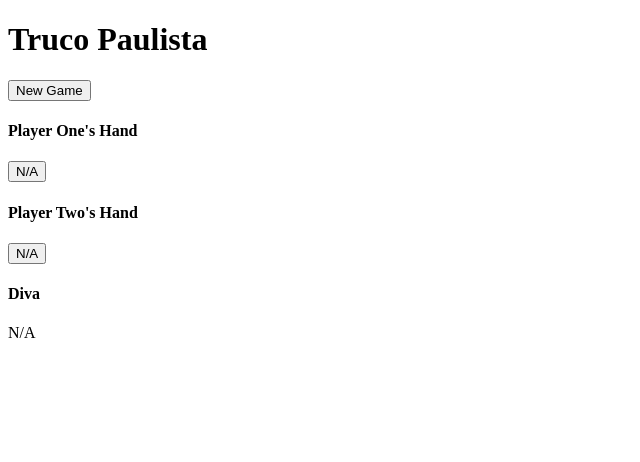
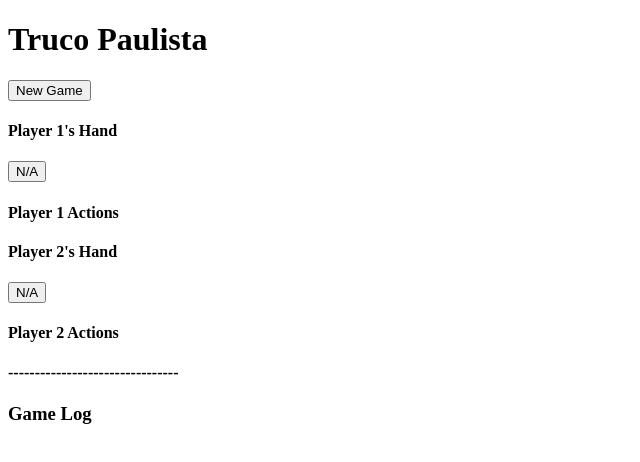
Before and after one commit to CyberRyder/truco, a React (Vite) app: page / in a window 1280 px wide. Shown: the top 462 px of the page, without its empty margins (0-640 px from the left). Built offline with nearby package versions, Linux system fonts and the light colour scheme.

Commit message:
added game log (#1)
Co-authored-by: RyderMorton <ryder_spyder@mac.mynetworksettings.com>

```diff
--- a/src/App.jsx
+++ b/src/App.jsx
@@ -1,41 +1,107 @@
-import { useState } from 'react'
+import { useState, useEffect } from 'react'
 import './App.css'
 
 export default function App() {
   const [isGameStarted, setIsGameStarted] = useState(false)
   const [playerOneHand, setPlayerOneHand] = useState([])
   const [playerTwoHand, setPlayerTwoHand] = useState([])
-  const [divaCard, setDivaCard] = useState(null)
-  const [manilhas, setManilhas] = useState([])
+  const [gameLog, setGameLog] = useState([])
+  const [playerOnePlayStack, setPlayerOnePlayStack] = useState([])
+  const [playerTwoPlayStack, setPlayerTwoPlayStack] = useState([])
+  const [round, setRound] = useState(1)
+  const [deck, setDeck] = useState(JSON.parse(JSON.stringify(startingDeck)))
+
+  function addToGameLog(message) {
+    setGameLog(prevLog => [...prevLog, message])
+  }
 
   function handleNewGame() {
     // Reset deck
-    const deck = JSON.parse(JSON.stringify(startingDeck))
-    deck.forEach(card => card.drawn = false)
+    const newDeck = JSON.parse(JSON.stringify(startingDeck))
+    newDeck.forEach(card => card.drawn = false)
+    setDeck(newDeck)
 
-    // Generate new hands
-    setPlayerOneHand(drawCards(deck, 3))
-    setPlayerTwoHand(drawCards(deck, 3))
-    const newDivaCard = drawCards(deck, 1)[0]
-    setDivaCard(newDivaCard)
+    // Reset game log and play stacks
+    setGameLog([])
+    setPlayerOnePlayStack([])
+    setPlayerTwoPlayStack([])
+
+    // Generate new hands and diva card
+    const playerOneHand = drawCards(newDeck, 3)
+    const playerTwoHand = drawCards(newDeck, 3)
+    const divaCard = drawCards(newDeck, 1)[0]
+    setPlayerOneHand(playerOneHand)
+    setPlayerTwoHand(playerTwoHand)
+
+    // Set player property for each card
+    playerOneHand.forEach(card => {
+      card.player = 1
+    })
+    playerTwoHand.forEach(card => {
+      card.player = 2
+    })
 
     // Calculate manilhas based on the diva card
-    const manilhasCards = deck.filter(card => {
-      return Math.ceil(card.id / 4) - 1 === ((Math.ceil(newDivaCard.id / 4)) % 10)
+    const manilhas = newDeck.filter(card => {
+      return Math.ceil(card.id / 4) - 1 === ((Math.ceil(divaCard.id / 4)) % 10)
     })
 
     // Add 100 to manilhas ids so they place higher in rankings
-    manilhasCards.forEach(card => {
+    manilhas.forEach(card => {
       card.id += 100
     })
 
-    setManilhas(manilhasCards)
     setIsGameStarted(true)
+
+    addToGameLog(`Diva: ${divaCard.name}`)
+    addToGameLog(`Manilhas: ${manilhas.map(card => card.name).join(', ')}`)
+    addToGameLog(`--------------------------------`)
+    addToGameLog(`BEGIN ROUND ${round}`)
+    addToGameLog(`Dealt Player 1's hand`)
+    addToGameLog(`Dealt Player 2's hand`)
   }
 
   function handlePlayCard(card) {
-    console.log(card)
+    if (card.player === 1 && playerOnePlayStack.length === 0) {
+      setPlayerOnePlayStack([card])
+      addToGameLog(`${card.name} played by Player ${card.player}`)
+    } else if (card.player === 2 && playerTwoPlayStack.length === 0) {
+      setPlayerTwoPlayStack([card])
+      addToGameLog(`${card.name} played by Player ${card.player}`)
+    } else {
+      addToGameLog(`${card.name} cannot be played (Player ${card.player} already played this round)`)
+    }
   }
+
+  // Check for round completion using useEffect
+  useEffect(() => {
+    if (playerOnePlayStack.length > 0 && playerTwoPlayStack.length > 0) {
+      setRound(prevRound => prevRound + 1)
+      if (round === 3) {
+        addToGameLog(`--------------------------------`)
+        addToGameLog(`GAME OVER`)
+        setIsGameStarted(false)
+        setRound(1)
+        return
+      }
+      addToGameLog(`--------------------------------`)
+      addToGameLog(`BEGIN ROUND ${round + 1}`)
+      addToGameLog(`Dealt Player 1's hand`)
+      addToGameLog(`Dealt Player 2's hand`)
+
+      const newPlayerOneHand = drawCards(deck, 3)
+      const newPlayerTwoHand = drawCards(deck, 3)
+
+      // Set player property for new cards
+      newPlayerOneHand.forEach(card => card.player = 1)
+      newPlayerTwoHand.forEach(card => card.player = 2)
+
+      setPlayerOneHand(newPlayerOneHand)
+      setPlayerTwoHand(newPlayerTwoHand)
+      setPlayerOnePlayStack([])
+      setPlayerTwoPlayStack([])
+    }
+  }, [playerOnePlayStack.length, playerTwoPlayStack.length, deck])
 
   const playerOneHandItems = isGameStarted ? playerOneHand.map((card) => (
     <button onClick={() => handlePlayCard(card)} key={card.id}>
@@ -49,22 +115,21 @@ export default function App() {
     </button>
   )) : <button>N/A</button>
 
-  const diva = isGameStarted ? (
-    <div key={divaCard.id}>
-      {divaCard.name}
-    </div>
-  ) : <div>N/A</div>
-
   return (
     <div>
       <h1>Truco Paulista</h1>
       <NewGameButton onNewGame={handleNewGame} />
-      <h4>Player One's Hand</h4>
+      <h4>Player 1's Hand</h4>
       {playerOneHandItems}
-      <h4>Player Two's Hand</h4>
+      <h4>Player 1 Actions</h4>
+      <h4>Player 2's Hand</h4>
       {playerTwoHandItems}
-      <h4>Diva</h4>
-      {diva}
+      <h4>Player 2 Actions</h4>
+      <h4>--------------------------------</h4>
+      <h3>Game Log</h3>
+      {gameLog.map((message, index) => (
+        <div key={index}>{message}</div>
+      ))}
     </div>
   )
 }
@@ -98,45 +163,12 @@ function NewGameButton({ onNewGame }) {
   )
 }
 
-const startingDeck = [
-  { id: 1, name: '4 of Diamonds', drawn: false},
-  { id: 2, name: '4 of Spades', drawn: false},
-  { id: 3, name: '4 of Hearts', drawn: false},
-  { id: 4, name: '4 of Clubs', drawn: false},
-  { id: 5, name: '5 of Diamonds', drawn: false},
-  { id: 6, name: '5 of Spades', drawn: false},
-  { id: 7, name: '5 of Hearts', drawn: false},
-  { id: 8, name: '5 of Clubs', drawn: false},
-  { id: 9, name: '6 of Diamonds', drawn: false},
-  { id: 10, name: '6 of Spades', drawn: false},
-  { id: 11, name: '6 of Hearts', drawn: false},
-  { id: 12, name: '6 of Clubs', drawn: false},
-  { id: 13, name: '7 of Diamonds', drawn: false},
-  { id: 14, name: '7 of Spades', drawn: false},
-  { id: 15, name: '7 of Hearts', drawn: false},
-  { id: 16, name: '7 of Clubs', drawn: false},
-  { id: 17, name: 'Queen of Diamonds', drawn: false},
-  { id: 18, name: 'Queen of Spades', drawn: false},
-  { id: 19, name: 'Queen of Hearts', drawn: false},
-  { id: 20, name: 'Queen of Clubs', drawn: false},
-  { id: 21, name: 'Jack of Diamonds', drawn: false},
-  { id: 22, name: 'Jack of Spades', drawn: false},
-  { id: 23, name: 'Jack of Hearts', drawn: false},
-  { id: 24, name: 'Jack of Clubs', drawn: false},
-  { id: 25, name: 'King of Diamonds', drawn: false},
-  { id: 26, name: 'King of Spades', drawn: false},
-  { id: 27, name: 'King of Hearts', drawn: false},
-  { id: 28, name: 'King of Clubs', drawn: false},
-  { id: 29, name: 'Ace of Diamonds', drawn: false},
-  { id: 30, name: 'Ace of Spades', drawn: false},
-  { id: 31, name: 'Ace of Hearts', drawn: false},
-  { id: 32, name: 'Ace of Clubs', drawn: false},
-  { id: 33, name: '2 of Diamonds', drawn: false},
-  { id: 34, name: '2 of Spades', drawn: false},
-  { id: 35, name: '2 of Hearts', drawn: false},
-  { id: 36, name: '2 of Clubs', drawn: false},
-  { id: 37, name: '3 of Diamonds', drawn: false},
-  { id: 38, name: '3 of Spades', drawn: false},
-  { id: 39, name: '3 of Hearts', drawn: false},
-  { id: 40, name: '3 of Clubs', drawn: false},
-]
+const suits = ['Diamonds', 'Spades', 'Hearts', 'Clubs']
+const values = ['4', '5', '6', '7', 'Queen', 'Jack', 'King', 'Ace', '2', '3']
+
+const startingDeck = values.flatMap(value => suits.map(suit => ({
+  id: 4 * values.indexOf(value) + suits.indexOf(suit) + 1,
+  name: `${value} of ${suit}`,
+  drawn: false,
+  player: null
+})))
```
Also changed, not shown: LICENSE.txt (deleted).
